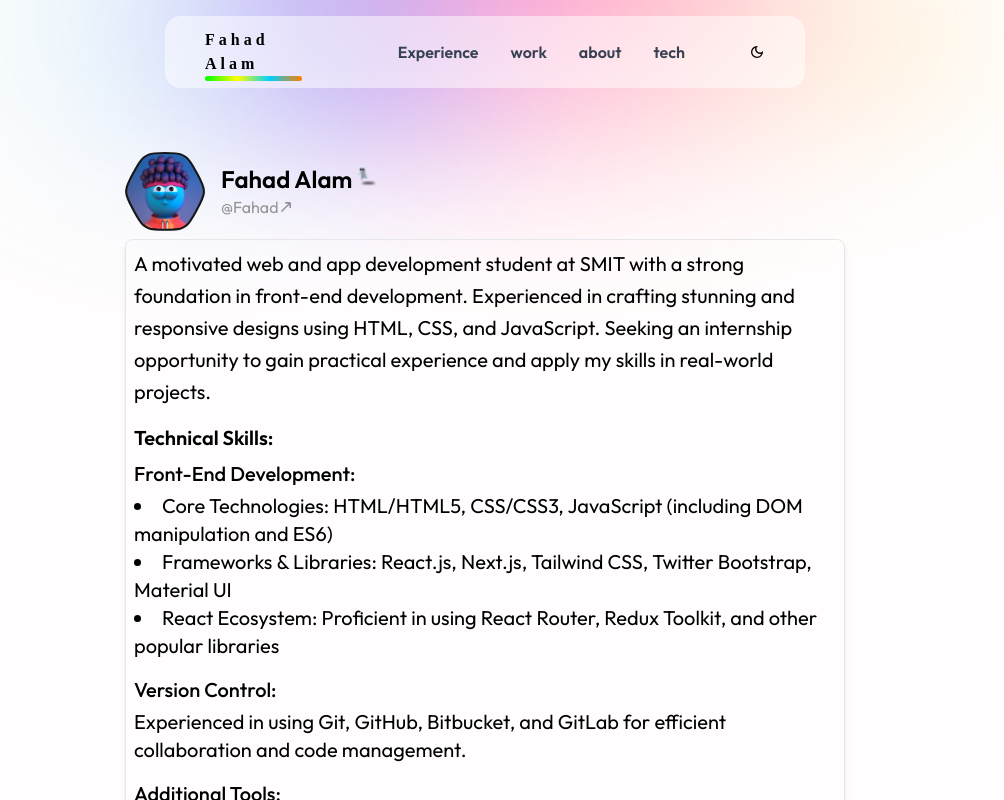
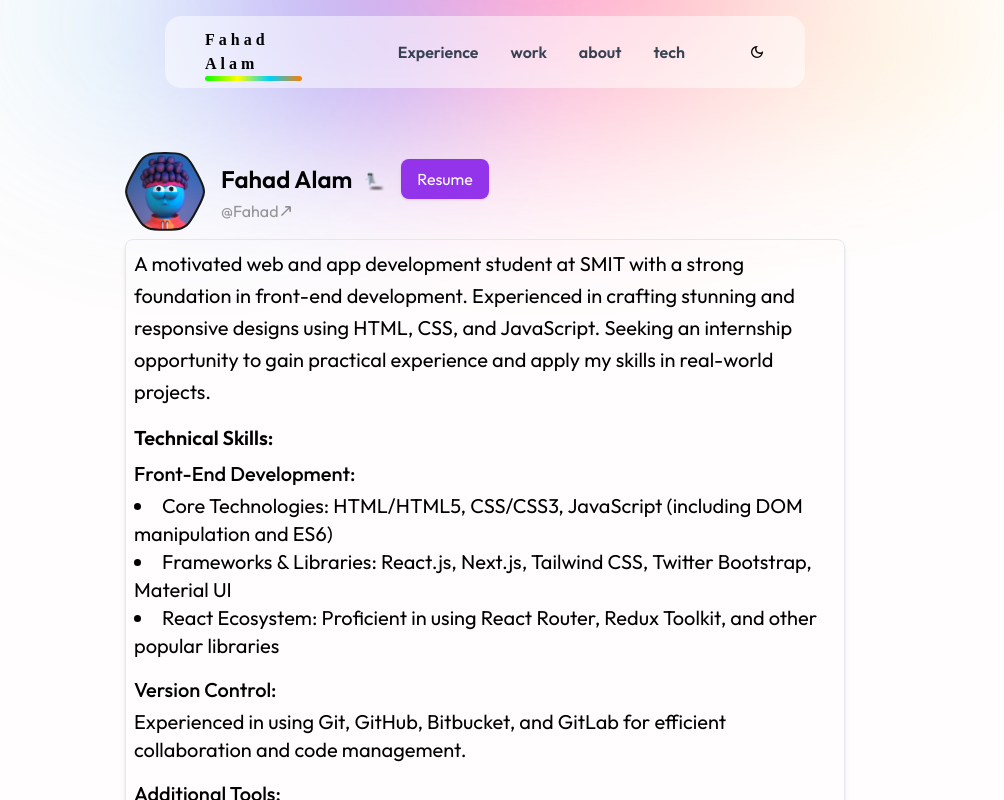
Before and after one commit to Fahad12405/fahadalamportfolio, a Next.js app: page / in a window 1280 px wide. Shown: the top 800 px of the page, without its empty margins (155-1159 px from the left). Built offline with nearby package versions, Linux system fonts and the light colour scheme; no server answers.

Commit message:
add resume

```diff
--- a/pages/index.jsx
+++ b/pages/index.jsx
@@ -15,7 +15,7 @@ import BooWhite from "@/public/boo-white.svg";
 import Link from "next/link";
 
 export default function Home() {
-  const { systemTheme, theme, setTheme } = useTheme();
+  const { systemTheme, theme } = useTheme();
   const currentTheme = theme === "system" ? systemTheme : theme;
 
   useEffect(() => {
@@ -49,9 +49,9 @@ export default function Home() {
               height="80"
             />
             <div className="flex flex-col ml-4">
-              <h2 className="flex sm:text-2xl md:text-2xl lg:text-2xl">
+              <h2 className="flex sm:text-2xl md:text-2xl lg:text-2xl items-center">
                 <span className="font-semibold">Fahad Alam</span>
-                <span>
+                <span className="ml-2">
                   <Image
                     src={currentTheme === "dark" ? BooWhite : BooBlack}
                     alt="boo"
@@ -59,6 +59,14 @@ export default function Home() {
                     height="25"
                   />
                 </span>
+                {/* Add Resume Button Here */}
+                <a
+                  href="/fahadalamresume.pdf" // Replace with your actual resume file path
+                  download
+                  className="ml-4 px-4 py-2 bg-purple-600 text-white rounded-lg shadow hover:bg-purple-700 transition-all duration-300 text-sm sm:text-base"
+                >
+                  Resume
+                </a>
               </h2>
               <h3>
                 <Link
@@ -72,11 +80,10 @@ export default function Home() {
               </h3>
             </div>
           </div>
+
           <div className="mt-2 text-base md:text-xl lg:text-xl xl:text-xl 2xl:text-xl p-2 border border-gray-200 rounded-lg shadow-md">
             <p className="sm:leading-6 md:leading-6 lg:leading-8 mb-4">
-    A motivated web and app development student at SMIT with a strong foundation in front-end development.
-    Experienced in crafting stunning and responsive designs using HTML, CSS, and JavaScript.
-    Seeking an internship opportunity to gain practical experience and apply my skills in real-world projects.
+              A motivated web and app development student at SMIT with a strong foundation in front-end development. Experienced in crafting stunning and responsive designs using HTML, CSS, and JavaScript. Seeking an internship opportunity to gain practical experience and apply my skills in real-world projects.
             </p>
 
             <h2 className="font-semibold text-lg md:text-xl mb-2">Technical Skills:</h2>
@@ -98,9 +105,7 @@ export default function Home() {
               <li>Proficient in using Postman for API testing and development</li>
               <li>Familiar with package managers such as NPM and YARN</li>
             </ul>
-
           </div>
-
         </div>
         <div className="mt-28 mx-auto">
           <Experience />
```
Also changed, not shown: 1 other file (tests, documents, lock files or other folders). Lines whose indentation alone changed are shown as unchanged.
